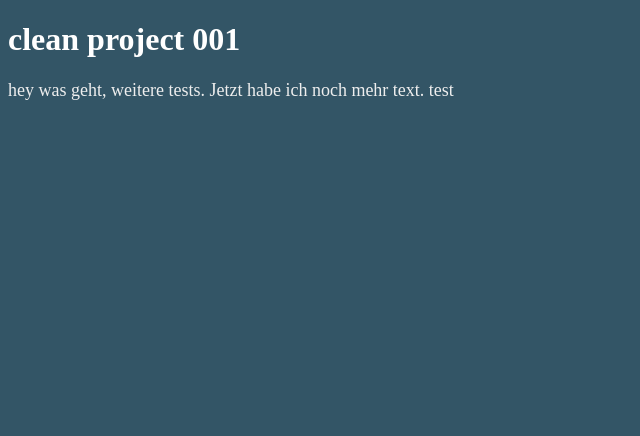
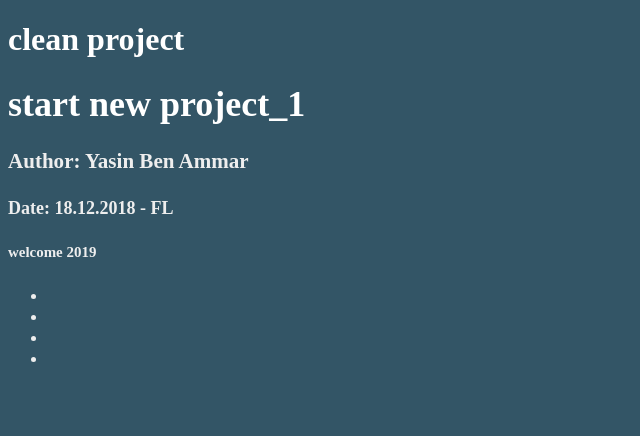
Before and after one commit to benammar-dev/hausCarsta, a website: page App/index.html in a window 1280 px wide. Shown: the whole page, without its empty margins (0-640 px from the left). Drawn offline with nearby package versions, Linux system fonts and the light colour scheme; files that its build step writes are made by us from their sources.

Commit message:
added links to menu

```diff
--- a/App/index.html
+++ b/App/index.html
@@ -8,10 +8,26 @@
      <title>Document</title>
    </head>
    <body>
-     <h1>clean project 001</h1>
+     <h1>clean project</h1>
      <div class="content">
-        hey was geht, weitere tests. Jetzt habe ich noch mehr text.
-        test
+
+        <div class="body-wrapper">
+          <h1>start new project_1</h1>
+          <h3>Author: Yasin Ben Ammar</h3>
+          <h4>Date: 18.12.2018 - FL</h4>
+          <h5>welcome 2019</h5>
+
+          <div class="content-wrapper">
+            <aside id="mainmenu">
+              <ul id="menulist">
+                <li><a href="#"></a></li>
+                <li><a href="#"></a></li>
+                <li><a href="#"></a></li>
+                <li><a href="#"></a></li>
+              </ul>
+            </aside>
+          </div>
+        </div>
      </div>
    </body>
  </html>
```
